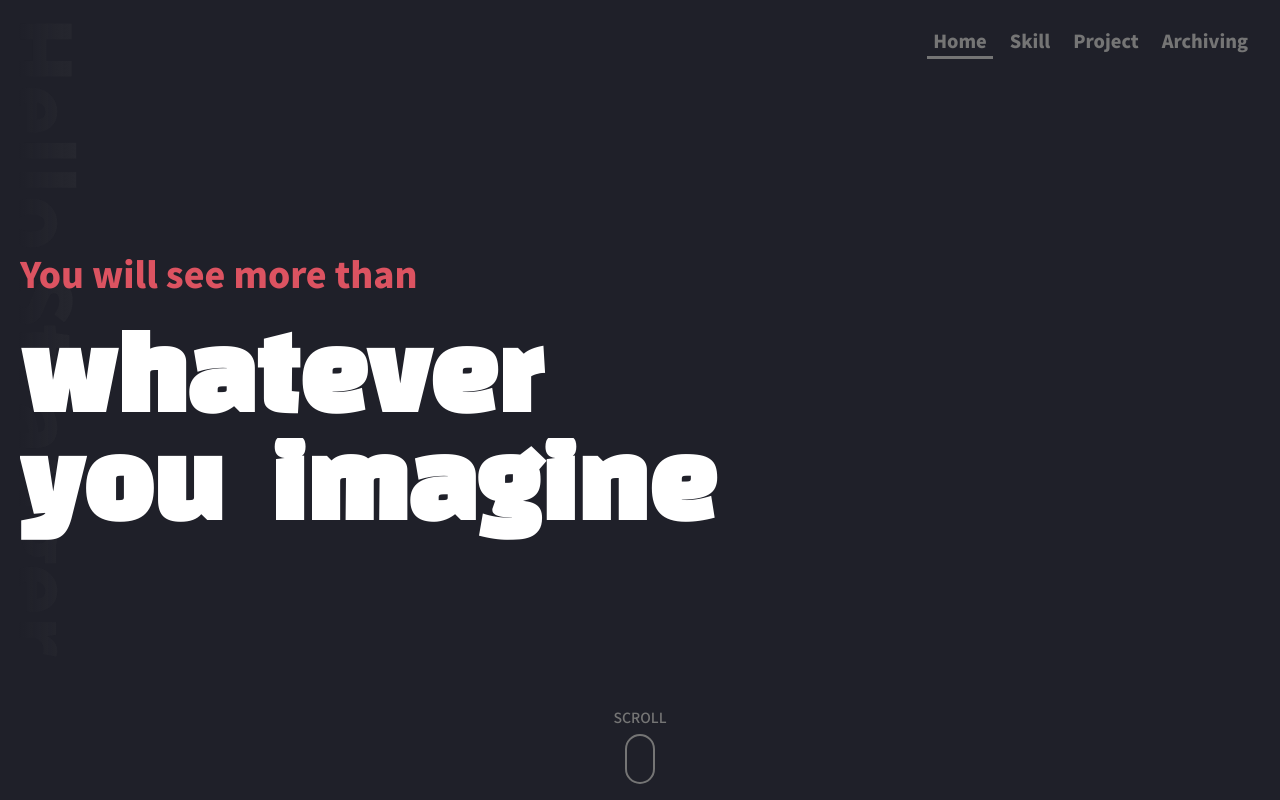
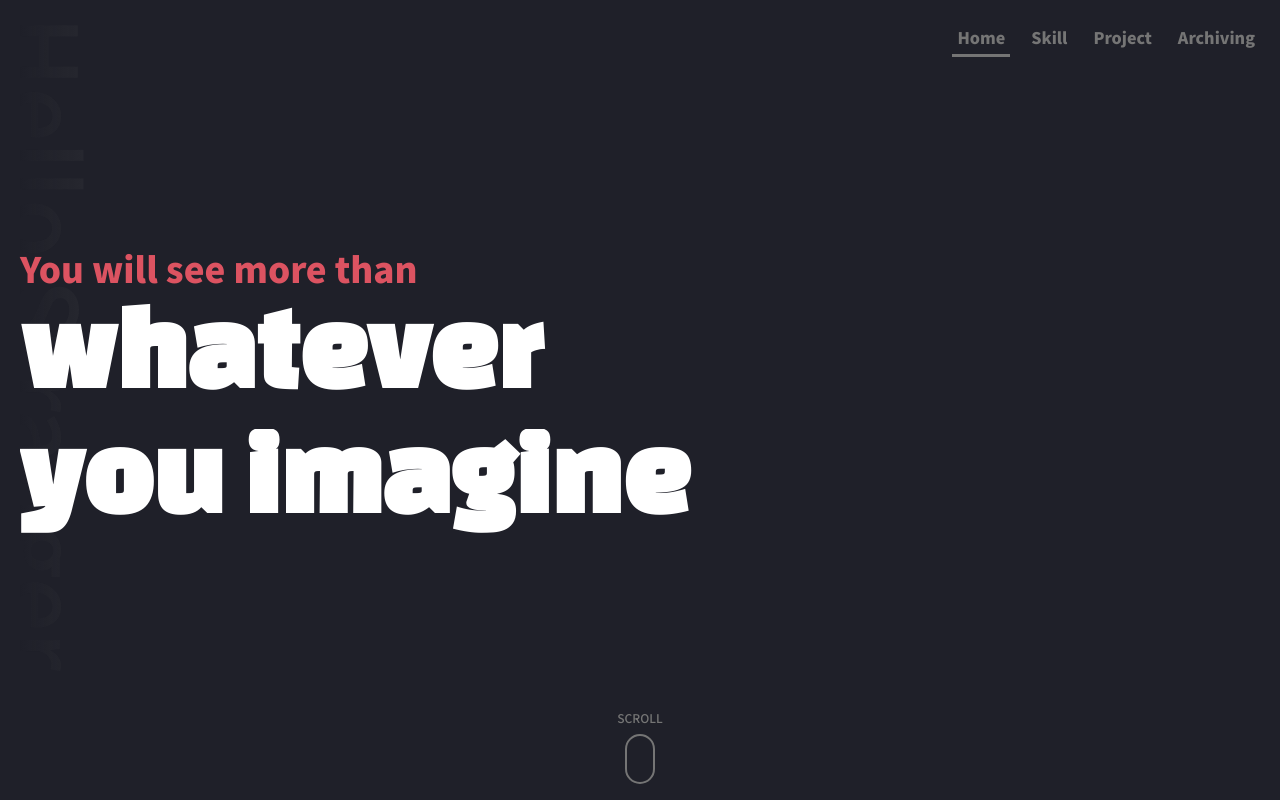
Before and after one commit to chae-lin/chaelin-react-web, a React (Create React App) app: page / in a window 1280 px wide. Built offline with nearby package versions, Linux system fonts and the light colour scheme.

Commit message:
fix: home 사이즈 변경

```diff
--- a/src/project/portfolio/GlobalCommonStyles.ts
+++ b/src/project/portfolio/GlobalCommonStyles.ts
@@ -172,17 +172,23 @@ const GlobalCommonStyle = css`
       top: 0;
       right: 0;
       display: flex;
-      padding: 2vw;
+      padding: 20px;
       z-index: 5;
 
       .swiper-pagination-bullet {
         position: relative;
-        margin-left: 0.8vw;
+        margin-right: 16px;
         padding: 0.5vw;
-        font-size: 1.4vw;
+        padding: 5px;
+        font-size: 16px;
+        line-height: 24px;
         font-weight: 600;
         color: #757575;
         cursor: pointer;
+
+        &:last-of-type {
+          margin-right: 0;
+        }
 
         &:after {
           content: "";
--- a/src/project/portfolio/page/Home/HomeContainer.tsx
+++ b/src/project/portfolio/page/Home/HomeContainer.tsx
@@ -3,26 +3,25 @@ import * as S from "./styles";
 
 export const HomeContainer = () => {
   return (
-    <S.Wrap>
+    <>
       <S.BackgroundBox>
         <S.BackgroundText>Hello Stranger</S.BackgroundText>
       </S.BackgroundBox>
       <S.TitleBox>
         <strong>You will see more than</strong>
         <h1 className="home-title">
-          <svg width="530" height="106" viewBox="0 0 530 106">
-            <text y="82">whatever</text>
+          <svg width="100%" height="130">
+            <text y="70%">whatever</text>
           </svg>
-          <br />
-          <svg width="250" height="106" viewBox="0 0 250 106">
-            <text y="82">you</text>
+          <svg width="224" height="120">
+            <text y="70%">you</text>
           </svg>
-          <svg width="450" height="106" viewBox="0 0 450 106">
-            <text y="82">imagine</text>
+          <svg width="450" height="120">
+            <text y="70%">imagine</text>
           </svg>
         </h1>
       </S.TitleBox>
       <Scroll />
-    </S.Wrap>
+    </>
   );
 };
--- a/src/project/portfolio/page/Home/styles.tsx
+++ b/src/project/portfolio/page/Home/styles.tsx
@@ -1,8 +1,4 @@
 import styled from "@emotion/styled";
-
-export const Wrap = styled.div`
-  padding: 0 20px;
-`;
 
 export const BackgroundBox = styled.div`
   position: relative;
@@ -19,10 +15,10 @@ export const BackgroundText = styled.span`
     rgba(90, 90, 90, 0) 20%,
     rgba(90, 90, 90, 0.15)
   );
-  font-size: 11vh;
-  font-weight: 900;
+  font-size: 12vh;
   line-height: 1;
   color: #45464e;
+  -ms-writing-mode: tb-lr;
   writing-mode: vertical-lr;
   -webkit-background-clip: text;
   -webkit-text-fill-color: transparent;
@@ -30,15 +26,17 @@ export const BackgroundText = styled.span`
 
 export const TitleBox = styled.div`
   overflow: hidden;
+  padding: 0 20px;
+
   strong {
     display: block;
-    margin-bottom: 40px;
+    margin-bottom: 12px;
     font-size: 35px;
     line-height: 1;
     color: #dc5361;
   }
 
-  svg text {
+  text {
     font-family: "Black Han Sans", cursive;
     font-size: 100px;
     fill: transparent;
@@ -66,18 +64,16 @@ export const TitleBox = styled.div`
 
   @media (max-width: 768px) {
     strong {
-      margin-bottom: 0;
-      font-size: 6vw;
-      line-height: 1.5;
+      font-size: 4vw;
     }
 
     svg {
-      &:not(:first-of-type) {
-        margin-top: -5vw;
-      }
-      text {
-        font-size: 12vw;
-      }
+      width: 100%;
+      height: 16vw;
+    }
+
+    text {
+      font-size: 13vw;
     }
   }
 `;
@@ -154,6 +150,6 @@ export const ScrollText = styled.span`
   display: block;
   padding-bottom: 10px;
   text-align: center;
-  font-size: 14px;
+  font-size: 12px;
   color: #757575;
 `;
--- a/src/project/portfolio/page/Project/Modal/ProjectModalContainer.tsx
+++ b/src/project/portfolio/page/Project/Modal/ProjectModalContainer.tsx
@@ -128,6 +128,7 @@ const modalList = [
       {
         summaryTitle: "사이트 특징",
         summaryInfo: [
+          "라인프렌즈와 방탄소년단의 콜라보레이션 캐릭터 이벤트 웹사이트",
           "적응형 웹 사이트",
           "5개국어 대응 (한국어, 영어, 일본어, 간체, 번체)",
           "CSS Animation",
```
